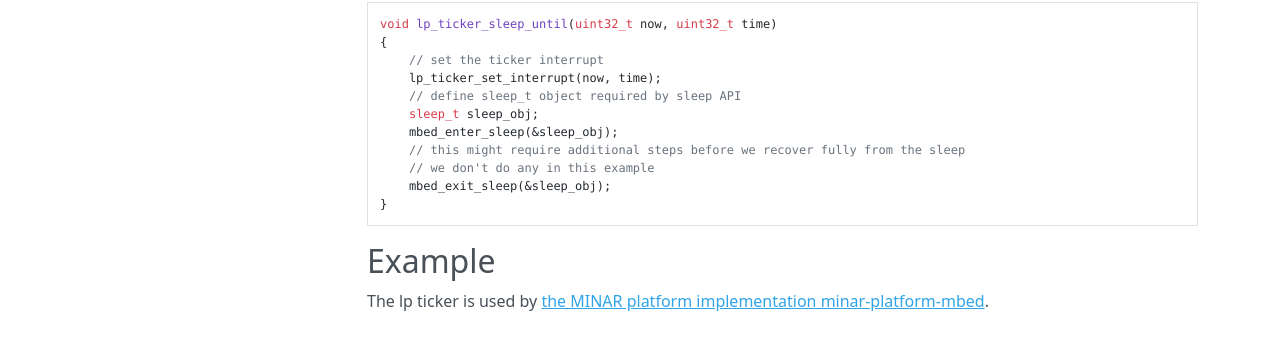
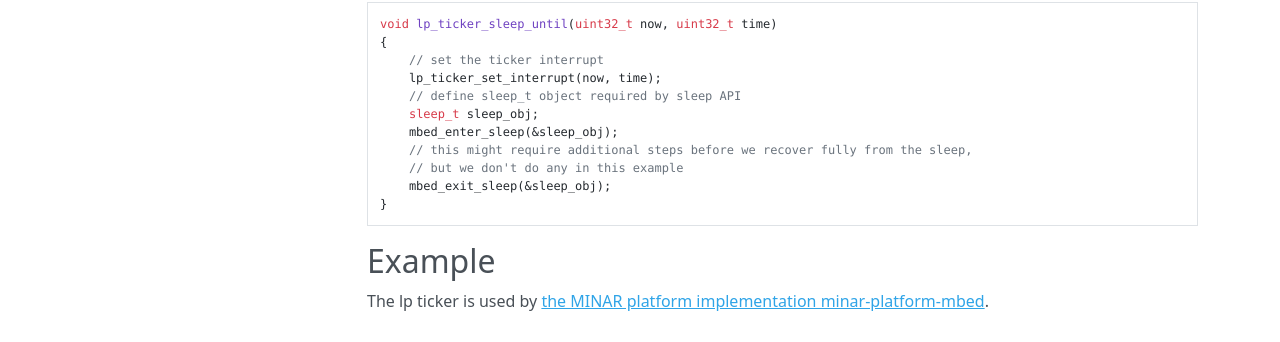
Before and after one commit to pan-/Porting_Guide, an MkDocs documentation site: the page built from Docs/HAL/low_power_ticker.md, in a window 1280 px wide and 900 px high, scrolled down 2251 px. Shown: the part 484-826 px from the top of the window. Built offline with MkDocs 1.6.1, drawn with Linux system fonts in a browser that asks for light colours; nearby versions of some CDN libraries; old or Windows-style settings are respelled for this version of MkDocs; some of the changed text lies outside the part shown.

Commit message:
Very minor edits

````diff
--- a/Docs/HAL/low_power_ticker.md
+++ b/Docs/HAL/low_power_ticker.md
@@ -141,8 +141,8 @@ void lp_ticker_sleep_until(uint32_t now, uint32_t time)
     // define sleep_t object required by sleep API
     sleep_t sleep_obj;
     mbed_enter_sleep(&sleep_obj);
-    // this might require additional steps before we recover fully from the sleep
-    // we don't do any in this example
+    // this might require additional steps before we recover fully from the sleep,
+    // but we don't do any in this example
     mbed_exit_sleep(&sleep_obj);
 }
 ```
````
Also changed, not shown: other parts of Docs/HAL/low_power_ticker.md (+1 -1 lines).
